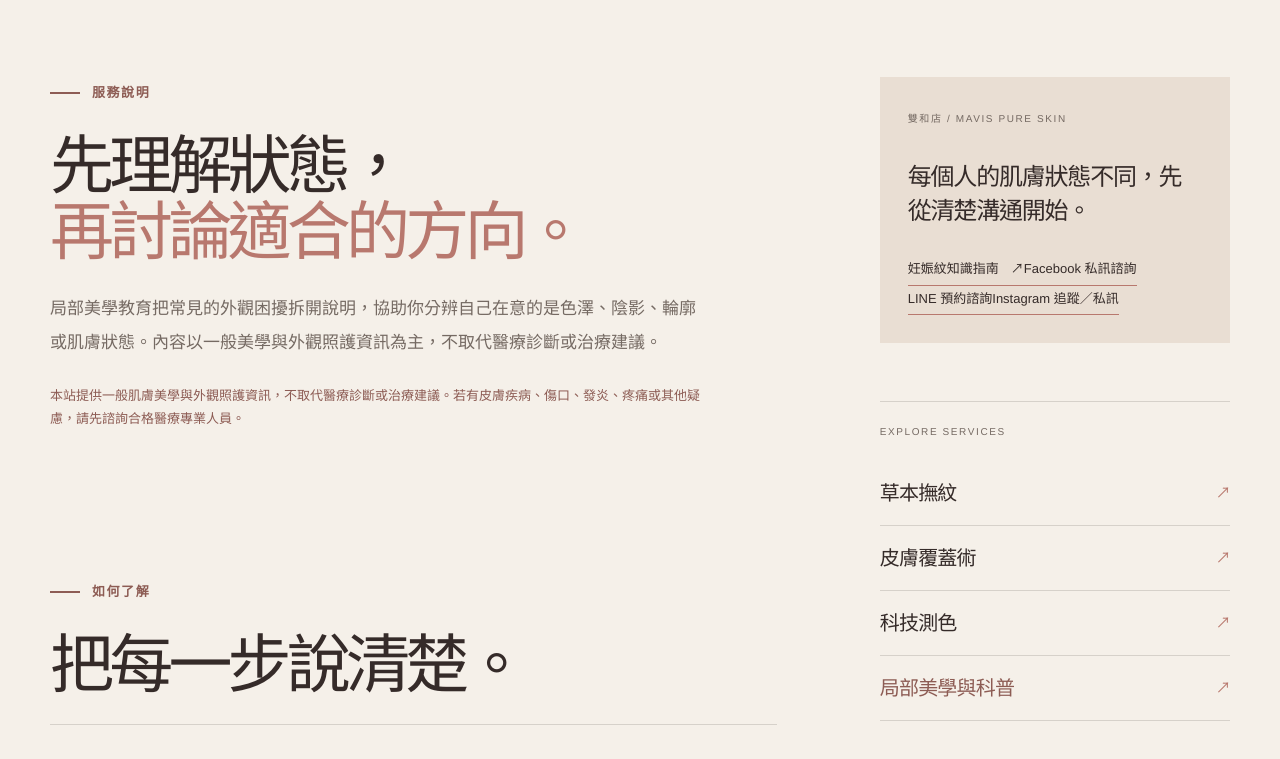
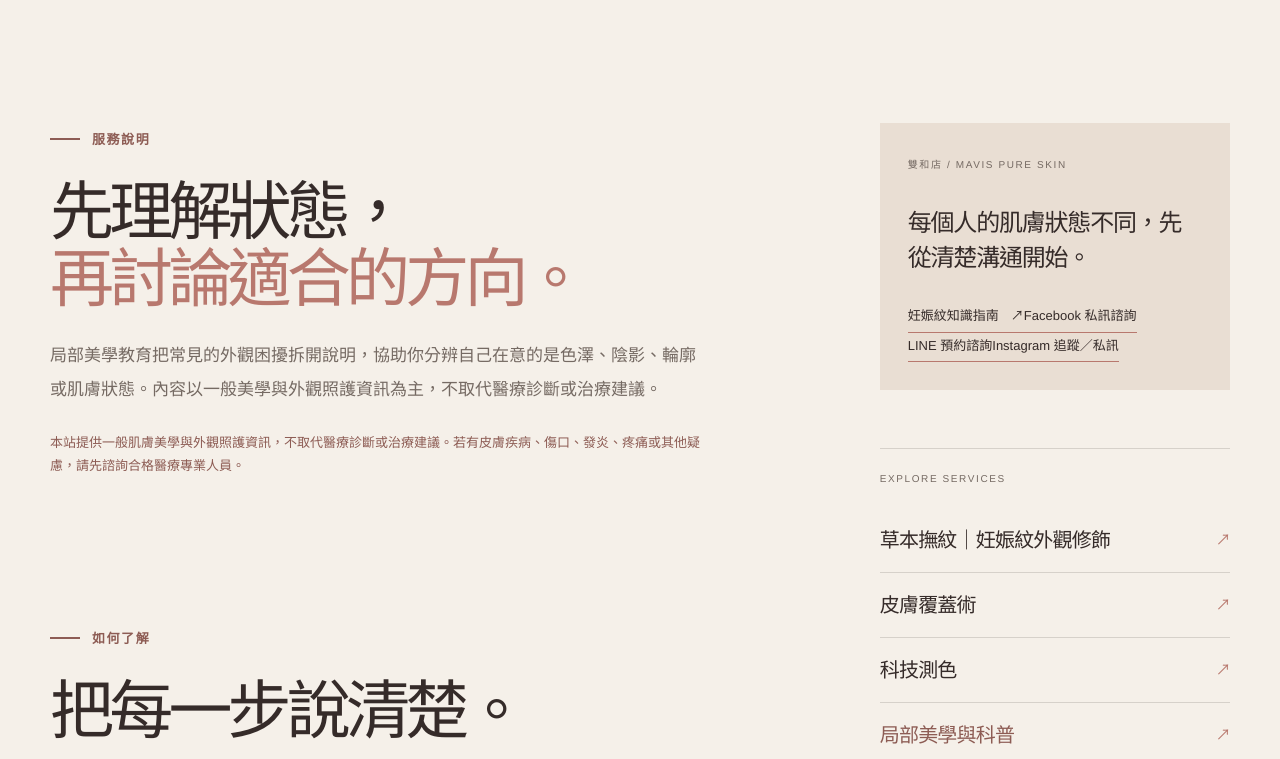
Before and after one commit to liucjray/mps, a Next.js app: page /services/beauty-education in a window 1280 px wide. Shown: the part 770-1529 px from the top of the page. Built offline with nearby package versions, Linux system fonts and the light colour scheme; no server answers.

Commit message:
feat: 優化妊娠紋 SEO 與 AEO 內容

```diff
--- a/app/knowledge/stretch-marks/page.tsx
+++ b/app/knowledge/stretch-marks/page.tsx
@@ -5,8 +5,8 @@
 export const dynamic = "force-static";
 
 const pageUrl = stretchMarksKnowledgeUrl;
-const pageTitle = "妊娠紋是什麼？產後變化、保養與外觀修飾";
-const pageDescription = "了解妊娠紋的形成、常見部位、紅白紋差異、產後變化與保濕限制，再認識妊娠紋外觀修飾與個別評估流程。";
+const pageTitle = "妊娠紋是什麼？產後變化與保養";
+const pageDescription = "了解妊娠紋形成原因、紅白紋差異、產後變化與保濕限制，也認識瑪菲斯雙和店的妊娠紋外觀修飾與諮詢方式。";
 const updatedAt = siteLastModified;
 
 const faqs = [
@@ -47,6 +47,9 @@
 export const metadata: Metadata = {
   title: pageTitle,
   description: pageDescription,
+  authors: [{ name: siteName, url: siteCanonicalUrl }],
+  creator: siteName,
+  publisher: siteName,
   alternates: { canonical: pageUrl },
   openGraph: {
     title: `${pageTitle}｜${siteName}`,
@@ -172,8 +175,8 @@
             <div className="knowledge-article-copy">
               <div className="section-label">雙和店 / 妊娠紋知識</div>
               <h1>妊娠紋是什麼？<br /><em>先了解，再選擇。</em></h1>
-              <p>妊娠紋是懷孕等快速伸展情況下可能出現的線狀紋路。這一頁先整理形成原因、產後變化、保濕的限制，以及外觀修飾前值得問清楚的事。</p>
-              <div className="knowledge-article-meta"><span>最後更新：{updatedAt}</span><span>雙和店肌膚知識</span></div>
+              <p>妊娠紋是懷孕或皮膚快速伸展後可能形成的線狀紋路，產後可能逐漸變淡，但不一定完全消失。這一頁整理形成原因、紅白紋差異、保濕限制，以及外觀修飾前值得問清楚的事。</p>
+              <div className="knowledge-article-meta"><span>內容整理：{siteName}</span><span>最後更新：{updatedAt}</span></div>
             </div>
             <div className="knowledge-article-facts" aria-label="妊娠紋重點摘要">
               <span className="knowledge-card-label">先知道三件事</span>
--- a/app/page.tsx
+++ b/app/page.tsx
@@ -38,7 +38,7 @@
   "@id": `${siteCanonicalUrl}#service-${service.slug}`,
   name: service.title,
   description: service.text,
-  serviceType: service.title,
+  serviceType: service.slug === "herbal-stretch-care" ? "草本撫紋" : service.title,
   alternateName: service.tag,
   url: serviceUrl(service.slug),
   provider: { "@id": organizationId },
--- a/app/services.ts
+++ b/app/services.ts
@@ -4,10 +4,10 @@
   {
     number: "01",
     slug: "herbal-stretch-care",
-    title: "草本撫紋",
-    text: "針對妊娠紋、肥胖紋、成長紋等常見紋路，先辨識狀態，再討論適合的美化方向。",
+    title: "草本撫紋｜妊娠紋外觀修飾",
+    text: "針對妊娠紋、肥胖紋、成長紋等常見紋路，先辨識狀態，再討論適合的外觀美化方向。",
     tag: "HERBAL STRETCH CARE",
-    description: "針對妊娠紋、肥胖紋與成長紋等常見紋路，從紋路類型、部位與肌膚狀態開始評估，再討論適合自己的外觀美化方向。",
+    description: "了解瑪菲斯雙和店的草本撫紋服務，從妊娠紋、肥胖紋與成長紋的顏色、紋理、部位與形成時間開始評估，再討論外觀修飾方向、限制與預約方式。",
     overview: "草本撫紋的諮詢會先從紋路的類型、顏色、紋理與所在部位開始了解，不以單一方式套用在每個人身上。實際方向會依個人狀態說明，讓你在決定前先知道可以討論什麼。",
     image: knowledgeImageUrl,
     imageAlt: "肌膚教育與科技測色使用的膚色色彩樣本與保養瓶",
--- a/app/services/[slug]/page.tsx
+++ b/app/services/[slug]/page.tsx
@@ -73,7 +73,7 @@
         "@id": serviceId,
         name: service.title,
         description: service.description,
-        serviceType: service.title,
+        serviceType: service.slug === "herbal-stretch-care" ? "草本撫紋" : service.title,
         alternateName: service.tag,
         url,
         image: `${siteUrl}${service.image}`,
@@ -156,7 +156,7 @@
             <div className="service-detail-copy">
               <div className="section-label">{service.tag}</div>
               <h1>{service.title}</h1>
-              <p className="service-detail-lede">{service.description}</p><p className="service-detail-location">{siteServiceArea}。</p>
+              <p className="service-detail-lede">{service.description}</p><p className="service-detail-location">{siteServiceArea}。<br />內容整理：{siteName}<br />最後更新：{siteLastModified}</p>
               <div className="hero-actions"><a className="button button-primary" href={facebookUrl} target="_blank" rel="noreferrer" data-ga-event="contact_click" data-ga-contact-method="facebook" data-ga-cta-location="service_hero">向雙和店詢問</a><a className="text-link" href={lineUrl} target="_blank" rel="noreferrer" data-ga-event="contact_click" data-ga-contact-method="line" data-ga-cta-location="service_hero">LINE 預約</a></div>
             </div>
             <div className="service-detail-image"><img src={service.image} alt={service.imageAlt} width={service.imageWidth} height={service.imageHeight} loading="eager" fetchPriority="high" decoding="async" /></div>
```
Also changed, not shown: public/llms.txt, 3 other files (tests, documents, lock files or other folders).
